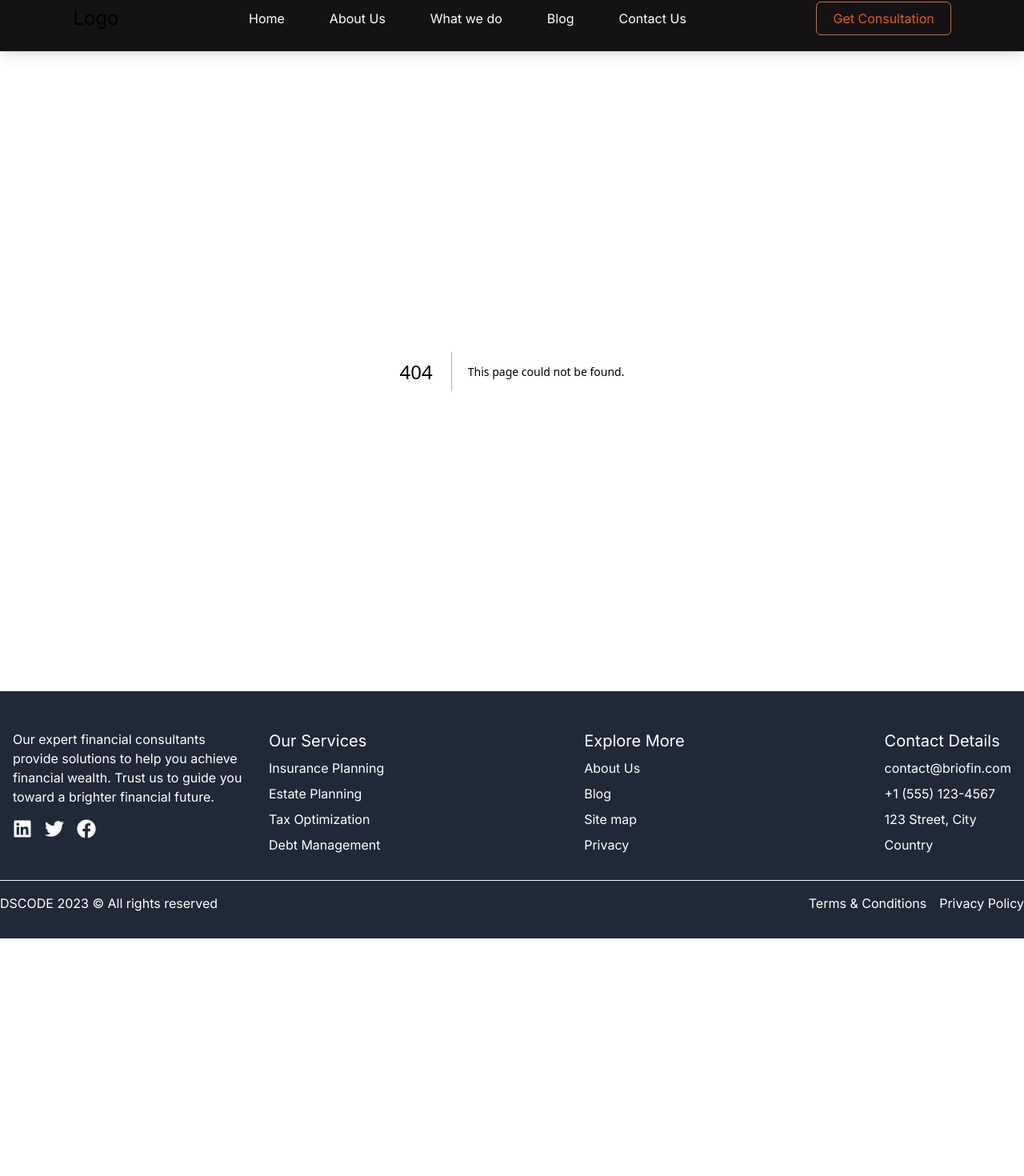
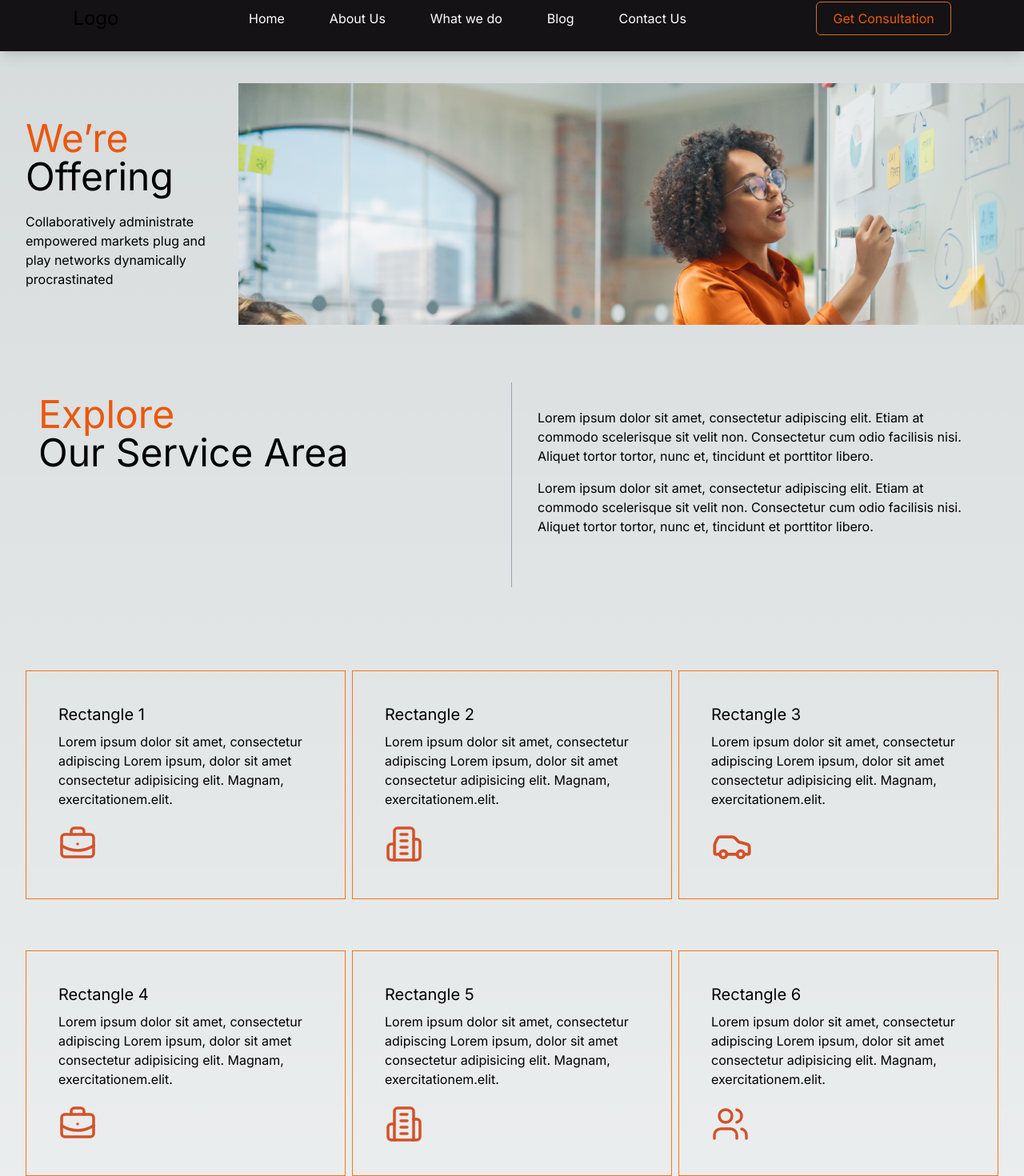
Before and after one commit to SaRTHaK0909k/Alppoint.ai, a Next.js app: page /service in a window 1280 px wide. Before the commit this address had no page. Shown: the part 18-1488 px from the top of the page at 80% size. Before the commit the page ends 1191 px from the top, so only its background shows below. Built offline with nearby package versions, Linux system fonts and the light colour scheme.

Commit message:
completed service page

```diff
--- /dev/null
+++ b/app/service/page.jsx
@@ -0,0 +1,100 @@
+'use client'
+import React from "react";
+import Image from "next/image";
+import { BriefcaseBusiness,Building2,Car,Users } from "lucide-react";
+import Appointment from "@/components/Appointment";
+const Page = () => {
+  return (
+    <div className="flex flex-col items-center mt-10">
+      <div className="flex w-full">
+        {/* Left side with text content */}
+        <div className="w-1/3 p-4 m-auto pl-8">
+          <h1 className="text-5xl">
+            <span className="text-orange-600">We’re </span>
+            <span className="gradient-text">Offering</span>
+          </h1>
+          <p className="mt-5">
+            Collaboratively administrate empowered markets plug and play
+            networks dynamically procrastinated
+          </p>
+        </div>
+        {/* Right side with image */}
+        <div className="flex-grow">
+          <Image
+            src="/service1.png"
+            alt="Image Alt Text"
+            className="w-full h-auto"
+            height={500}
+            width={800}
+          />
+        </div>
+      </div>
+      {/* New section with two parts */}
+      <div className="flex w-full mt-10 p-8">
+        {/* Left side with two headings */}
+        <div className="w-1/2 p-4 pr-8 border-r border-gray-400">
+        <h2 className="text-5xl">
+            <span className="text-orange-600">Explore </span>
+            <br  />
+            <span className="gradient-text">Our Service Area</span>
+          </h2>
+        </div>
+        {/* Right side with paragraphs */}
+        <div className="w-1/2 p-8">
+          <p className="mb-4">
+            Lorem ipsum dolor sit amet, consectetur adipiscing elit. Etiam at
+            commodo scelerisque sit velit non. Consectetur cum odio facilisis
+            nisi. Aliquet tortor tortor, nunc et, tincidunt et porttitor libero.
+          </p>
+          <p className="mb-8">
+            Lorem ipsum dolor sit amet, consectetur adipiscing elit. Etiam at
+            commodo scelerisque sit velit non. Consectetur cum odio facilisis
+            nisi. Aliquet tortor tortor, nunc et, tincidunt et porttitor libero.
+          </p>
+        </div>
+      </div>
+      {/* Three rectangles side by side */}
+      <div className="flex w-full mt-10 p-8">
+        <div className="w-1/3 border border-orange-500   p-10 mr-2">
+          <h3 className="text-xl mb-2">Rectangle 1</h3>
+          <p>Lorem ipsum dolor sit amet, consectetur adipiscing Lorem ipsum, dolor sit amet consectetur adipisicing elit. Magnam, exercitationem.elit.</p>
+          <BriefcaseBusiness className="mt-5"size={48} color="#d25228" strokeWidth={1.75} />
+        </div>
+        <div className="w-1/3 border border-orange-500 p-10 mr-2">
+          <h3 className="text-xl mb-2">Rectangle 2</h3>
+          <p>Lorem ipsum dolor sit amet, consectetur adipiscing Lorem ipsum, dolor sit amet consectetur adipisicing elit. Magnam, exercitationem.elit.</p>
+          <Building2 className="mt-5"size={48} color="#d25228" strokeWidth={1.75} />
+        </div>
+        <div className="w-1/3 border border-orange-500   p-10">
+          <h3 className="text-xl mb-2">Rectangle 3</h3>
+          <p>Lorem ipsum dolor sit amet, consectetur adipiscing Lorem ipsum, dolor sit amet consectetur adipisicing elit. Magnam, exercitationem.elit.</p>
+          <Car className="mt-5"size={52} color="#d25228" strokeWidth={1.75} />
+        </div>
+      </div>
+
+
+      <div className="flex w-full  p-8">
+        <div className="w-1/3 border border-orange-500   p-10 mr-2">
+          <h3 className="text-xl mb-2">Rectangle 4</h3>
+          <p>Lorem ipsum dolor sit amet, consectetur adipiscing Lorem ipsum, dolor sit amet consectetur adipisicing elit. Magnam, exercitationem.elit.</p>
+          <BriefcaseBusiness className="mt-5"size={48} color="#d25228" strokeWidth={1.75} />
+        </div>
+        <div className="w-1/3 border border-orange-500  p-10 mr-2">
+          <h3 className="text-xl mb-2">Rectangle 5</h3>
+          <p>Lorem ipsum dolor sit amet, consectetur adipiscing Lorem ipsum, dolor sit amet consectetur adipisicing elit. Magnam, exercitationem.elit.</p>
+          <Building2 className="mt-5"size={48} color="#d25228" strokeWidth={1.75} />
+        </div>
+        <div className="w-1/3 border border-orange-500   p-10">
+          <h3 className="text-xl mb-2">Rectangle 6</h3>
+          <p>Lorem ipsum dolor sit amet, consectetur adipiscing Lorem ipsum, dolor sit amet consectetur adipisicing elit. Magnam, exercitationem.elit.</p>
+          <Users className="mt-5" size={48} color="#d25228" strokeWidth={1.75} />
+        </div>
+      </div>
+      <Image className="mt-3 mb-12" src="/parallax.png" height={5000} width={5000} />
+
+      <Appointment/>
+    </div>
+  );
+};
+
+export default Page;
--- /dev/null
+++ b/components/Appointment.jsx
@@ -0,0 +1,113 @@
+import React, { useState } from 'react';
+
+const Appointment = () => {
+  const [formData, setFormData] = useState({
+    name: '',
+    email: '',
+    phone: '',
+    subject: '',
+    message: '',
+  });
+
+  const handleChange = (e) => {
+    const { name, value } = e.target;
+    setFormData((prevData) => ({ ...prevData, [name]: value }));
+  };
+
+  const handleSubmit = (e) => {
+    e.preventDefault();
+    // Handle form submission logic here
+  };
+
+  return (
+    <>
+      <div className="w-full flex flex-col items-center bg-gray-900 text-white p-8">
+        <div className="w-full max-w-5xl bg-[#291910] p-12 rounded-2xl">
+          <form className="flex flex-col md:flex-row">
+            <div className="md:w-1/2 p-4 space-y-4">
+              <div>
+                <label className="block text-md mb-2" htmlFor="name">
+                  Full Name
+                </label>
+                <input
+                  className="w-full border-none px-3 py-2 border rounded-md text-white"
+                  type="text"
+                  id="name"
+                  name="name"
+                  placeholder="Enter your name"
+                  value={formData.name}
+                  onChange={handleChange}
+                />
+              </div>
+              <div>
+                <label className="block text-md mb-2" htmlFor="email">
+                  Email Address
+                </label>
+                <input
+                  className="w-full px-3 border-none py-2 border rounded-md text-white"
+                  type="email"
+                  id="email"
+                  name="email"
+                  placeholder="Enter your email"
+                  value={formData.email}
+                  onChange={handleChange}
+                />
+              </div>
+              <div>
+                <label className="block text-md mb-2" htmlFor="phone">
+                  Phone Number
+                </label>
+                <input
+                  className="w-full px-3 py-2 border rounded-md border-none text-white"
+                  type="tel"
+                  id="phone"
+                  name="phone"
+                  placeholder="Enter your phone number"
+                  value={formData.phone}
+                  onChange={handleChange}
+                />
+              </div>
+              <div>
+                <label className="block text-md mb-2" htmlFor="service">
+                  Subject
+                </label>
+                <input
+                  className="w-full px-3 py-2 border rounded-md border-none text-white"
+                  type="text"
+                  id="service"
+                  name="service"
+                  placeholder=""
+                  value={formData.subject}
+                  onChange={handleChange}
+                />
+              </div>
+            </div>
+            <div className="md:w-1/2 p-4 space-y-4">
+              <div>
+                <label className="block text-md mb-2" htmlFor="message">
+                  Your Message
+                </label>
+                <textarea
+                  className="w-full h-40 px-3 py-2 border rounded-md border-none text-white"
+                  id="message"
+                  name="message"
+                  placeholder="Enter your message"
+                  value={formData.message}
+                  onChange={handleChange}
+                />
+              </div>
+            </div>
+          </form>
+          <div className="flex justify-center mt-6">
+            <button className="px-6 py-3 bg-orange-600 text-white rounded-md hover:bg-orange-700 transition-colors">
+              Get An Appointment
+            </button>
+          </div>
+        </div>
+      </div>
+      <div className="w-full h-40 bg-orange-700"></div>
+    </>
+  );
+};
+
+export default Appointment;
--- a/components/Navbar.jsx
+++ b/components/Navbar.jsx
@@ -33,7 +33,7 @@ const Navbar = () => {
               <div className="absolute bottom-0 left-0 w-full h-[2px] bg-orange-600 scale-x-0 origin-bottom-left transition-transform duration-300 ease-in-out hover:scale-x-100"></div>
             </li>
             <li className="relative py-2 px-5 cursor-pointer">
-              <a href="#" className="text-white no-underline">What we do</a>
+              <Link href="/service" className="text-white no-underline">What we do</Link>
               <div className="absolute bottom-0 left-0 w-full h-[2px] bg-orange-600 scale-x-0 origin-bottom-left transition-transform duration-300 ease-in-out hover:scale-x-100"></div>
             </li>
             <li className="relative py-2 px-5 cursor-pointer">
--- a/components/What_we_do.jsx
+++ b/components/What_we_do.jsx
@@ -2,7 +2,8 @@ import React from "react";
 import Image from "next/image";
 import { Zoom } from "react-awesome-reveal";
 import styles from "./What_we_do.module.css";
-import ContactSection from "./ContactSection";
+import Appointment from "./Appointment";
+import App from "next/app";
 const What_we_do = () => {
   return (
     <div className="p-6 md:p-12 bg-black text-gray-100">
@@ -192,7 +193,7 @@ const What_we_do = () => {
         <div className="text-center text-3xl uppercase">Recent Blogs</div>
         <div className="grid grid-cols-1 md:grid-cols-2 gap-8 mt-8">
           {/* First blog card */}
-          <div className="bg-orange-700 text-white p-4 rounded-lg">
+          <div className="bg-orange-700 text-white p-8 rounded-lg">
             <h2 className="text-2xl font-bold mb-4">Blog Title 1</h2>
             <p className="text-sm">
               Lorem ipsum dolor sit amet, consectetur adipiscing elit. Sed do
@@ -203,7 +204,7 @@ const What_we_do = () => {
             </a>
           </div>
           {/* Second blog card */}
-          <div className="bg-orange-700 text-white p-4 rounded-lg">
+          <div className="bg-orange-700 text-white p-8 rounded-lg">
             <h2 className="text-2xl font-bold mb-4">Blog Title 2</h2>
             <p className="text-sm">
               Lorem ipsum dolor sit amet, consectetur adipiscing elit. Sed do
@@ -260,7 +261,7 @@ const What_we_do = () => {
 
 
 
-              <ContactSection/>
+              <Appointment/>
 
     </div>
   );
```
Also changed, not shown: public/service1.png (added).
